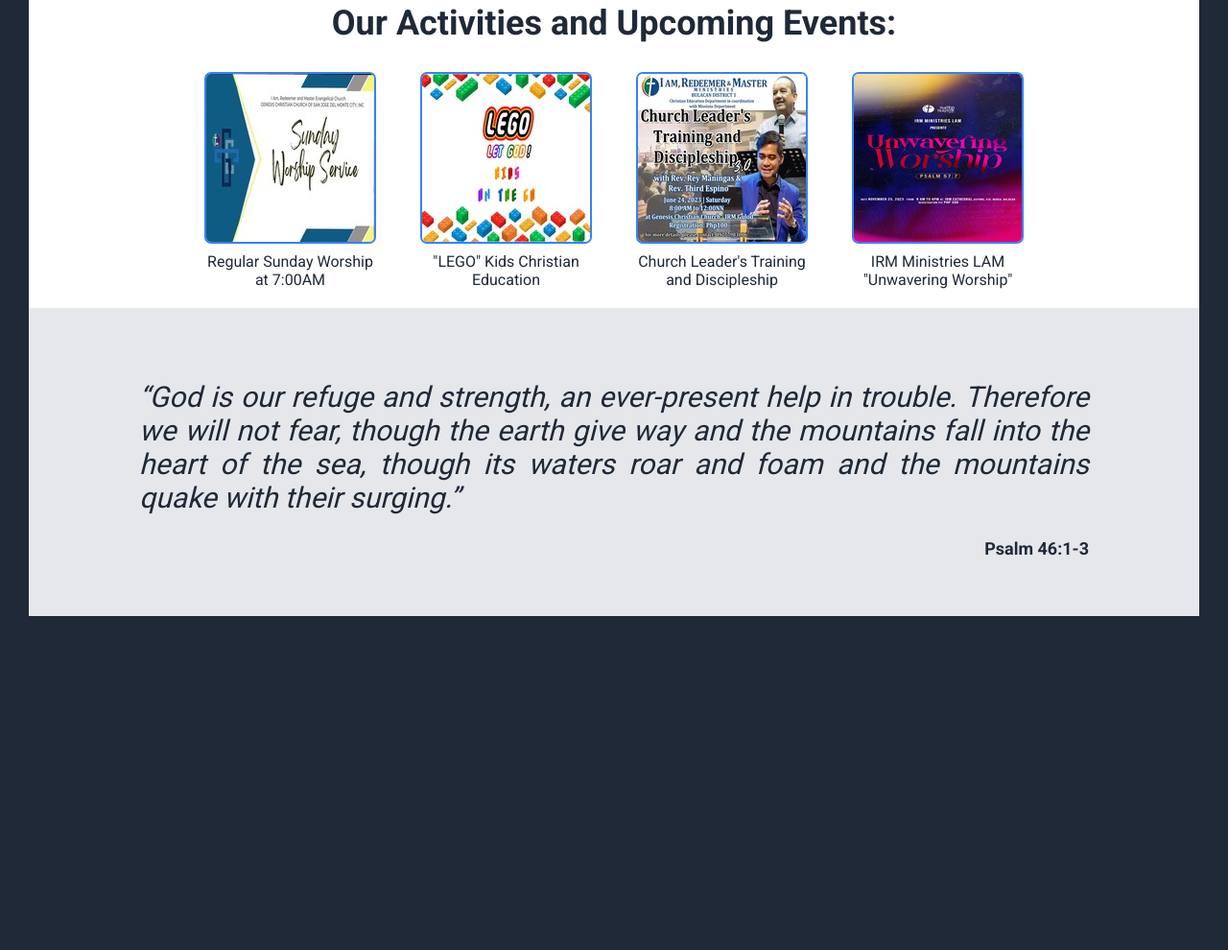
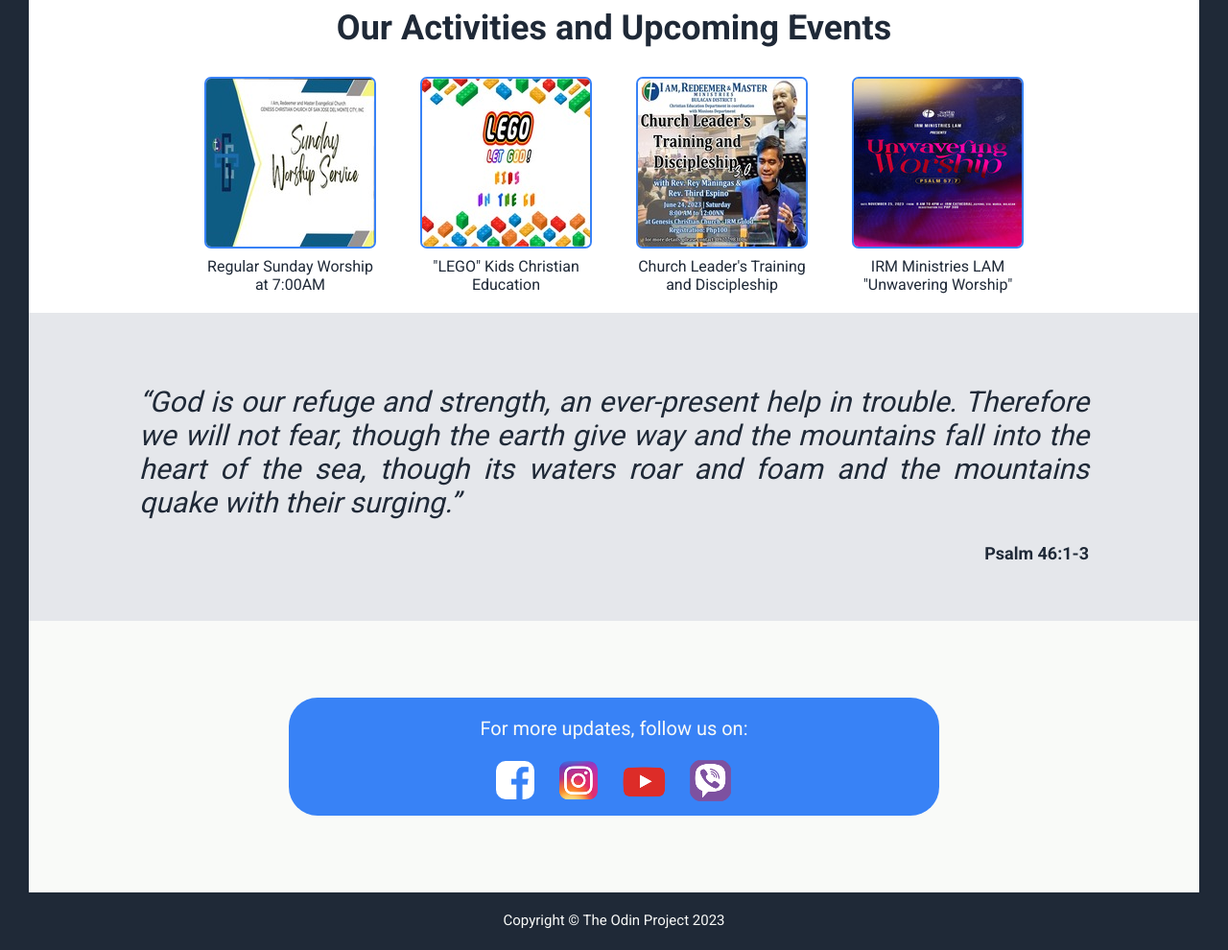
Before and after one commit to bautistajeus/project-landing-page, a plain HTML site: page index.html in a window 1280 px wide. Shown: the part 435-1425 px from the top of the page at 96% size. Before the commit the page ends 1079 px from the top, so only its background shows below. Drawn offline with Linux system fonts and the light colour scheme.

Commit message:
Add the last part and footer

```diff
--- a/index.html
+++ b/index.html
@@ -29,7 +29,7 @@
         </div>
 
         <div class="content2">
-            <div class="content2-1">Our Activities and Upcoming Events:
+            <div class="content2-1">Our Activities and Upcoming Events
             </div>
                 <div class="images">
                     <div class="image2"> <img class="imagecontent2" src="images/sunday.jpg" alt="Regular Sunday Worship"><div class="text">Regular Sunday Worship at 7:00AM</div></div>
@@ -45,10 +45,17 @@
 
         </div>
         <div class="content4">
-            <div class="content4-1"></div>
-            <div class="content4-2"></div>
+            <div class="maincontent4">
+                <div class="content4-1">For more updates, follow us on:</div>
+                <div class="content4-2">
+                    <img class="logo1" src="images/facebook.png">
+                    <img class="logo" src="images/insta.png">
+                    <img class="logo" src="images/youtube.png">
+                    <img class="logo" src="images/viber.png">
+                </div>
+            </div>
         </div>
     </div>
-    <div class="footer"></div>
+    <div class="footer">Copyright © The Odin Project 2023</div>
 </body>
 </html>
--- a/styles.css
+++ b/styles.css
@@ -85,6 +85,7 @@ img.maincontent2 {
     padding: 10px;
     margin: 0;
     text-align: center;
+    padding-top: 15px;
 }
 .content2-1 {
     font-size: 36px;
@@ -139,3 +140,53 @@ img.imagecontent2 {
     color: #1F2937;
     margin-right: 15px;
 }
+
+.content4 {
+    display: flex;
+    justify-content: center;
+    align-items: center;
+    padding: 80px;
+    color: #f9faf8;
+    background-color: #f9faf8;
+}
+
+.maincontent4 {
+    display: flex;
+    background-color: #3882f6;
+    flex-direction: column;
+    align-items: center;
+    justify-content: center;
+    padding: 20px 200px;
+    border-radius: 30px;
+    padding-bottom: 10px;
+}
+
+.content4-1 {
+    font-size:20px;
+    text-align: center;
+    margin-bottom: 20px;
+}
+img.logo1 {
+    width: 40px;
+    height: 37x;
+    margin: 0 10px 3px;
+    border-radius: 10px;
+}
+
+img.logo {
+    width: 45px;
+    height: 45px;
+    margin: 0 10px;
+    border-radius: 15px;
+}
+
+.footer {
+    display: flex;
+    align-items: center;
+    justify-content: center;
+    background-color: #1F2937;
+    font-size: 15px;
+    color: #f9faf8;
+    text-align: center;
+    padding: 20px;
+}
```
Also changed, not shown: images/facebook.png (added), images/insta.png (added), images/pngegg (1).png (added), images/viber.png (added), images/youtube.png (added).
